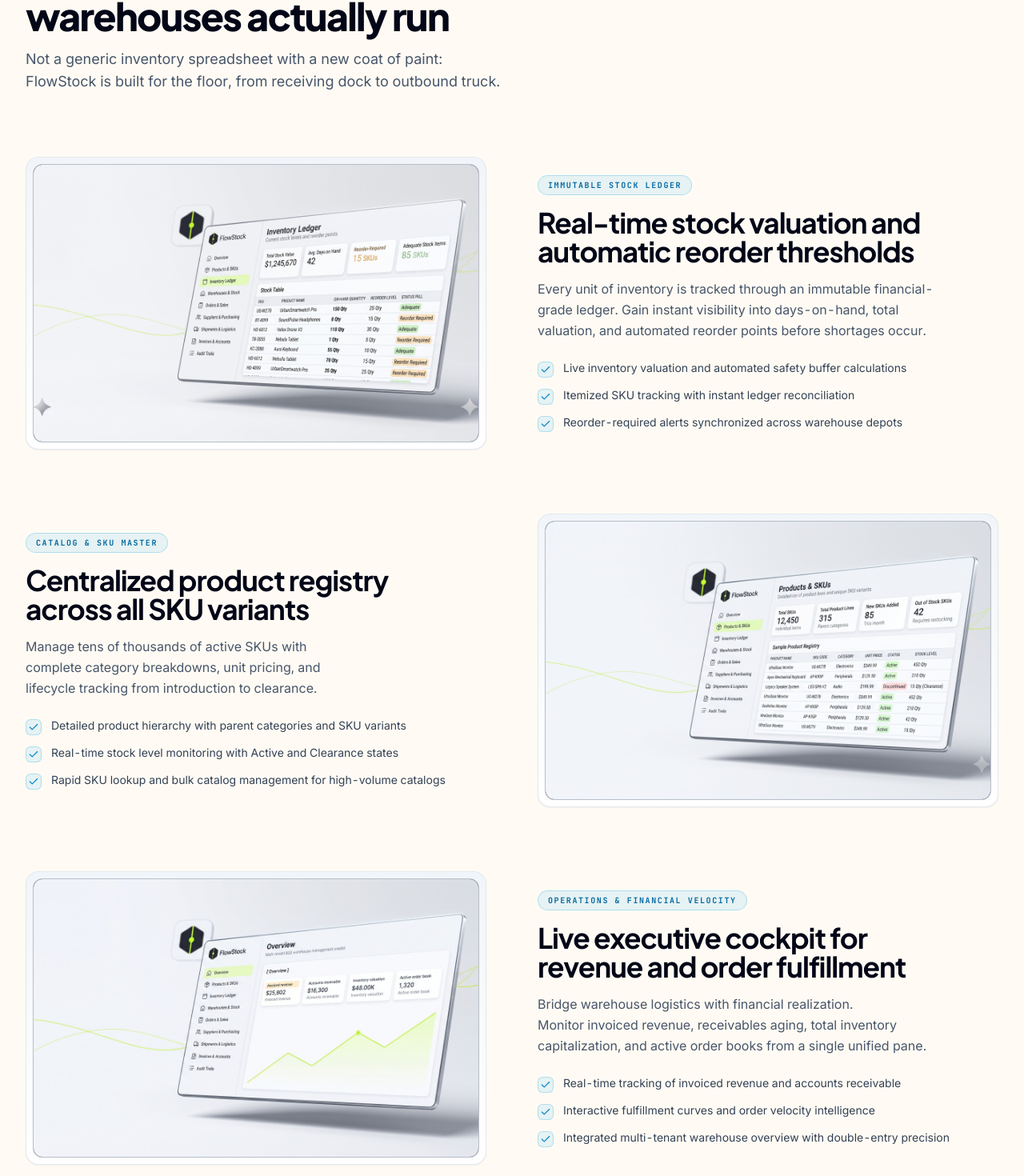
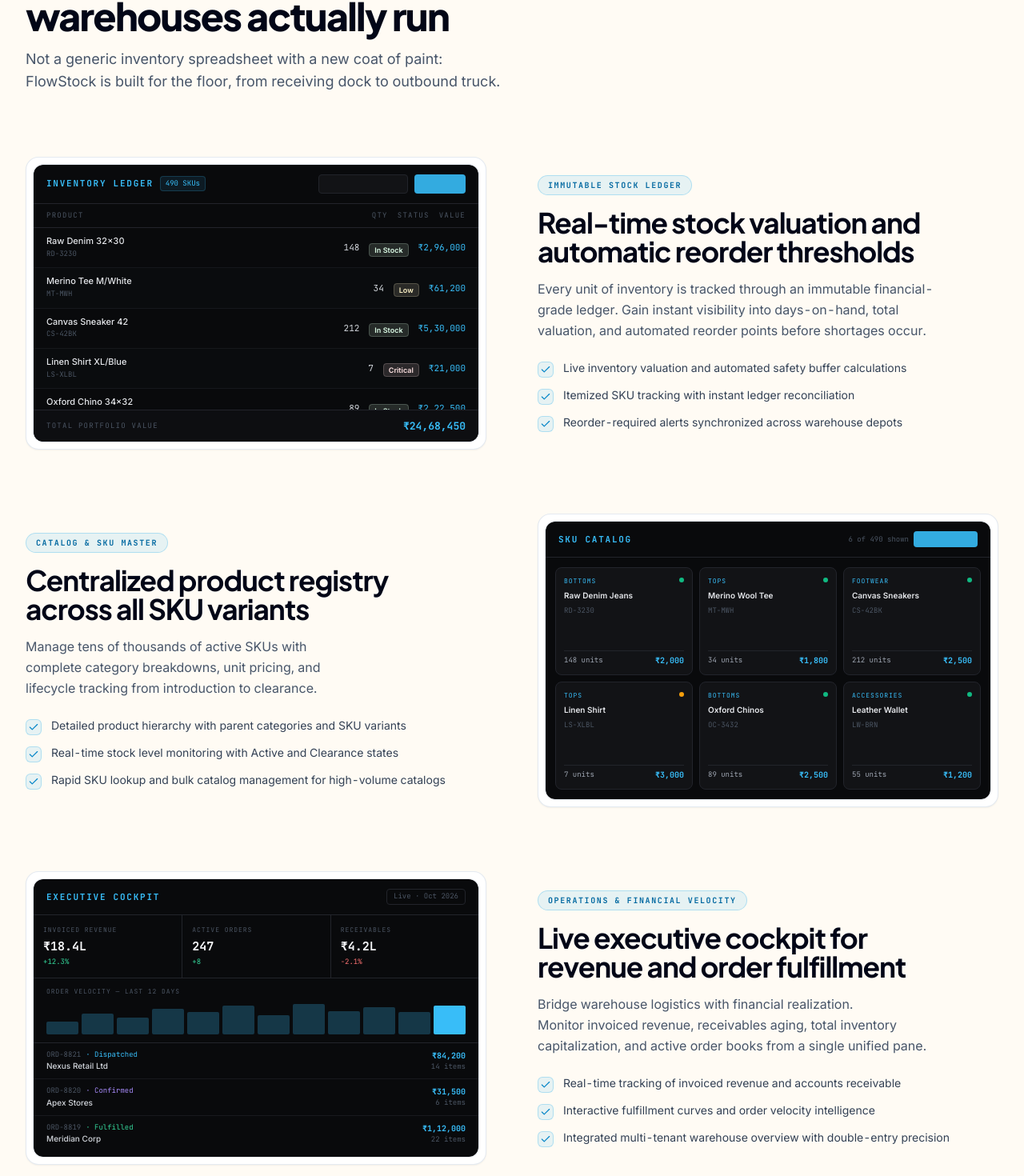
Before and after one commit to joshimukesh-15/FlowStock, a React (Vite) app in the folder frontend/: page / in a window 1280 px wide. Shown: the part 1170-2640 px from the top of the page at 80% size. Built offline with nearby package versions, Linux system fonts and the light colour scheme; no server answers.

Commit message:
feat: replace landing page JPEGs with code-driven JSX UI panels

```diff
--- a/frontend/src/pages/Welcome.jsx
+++ b/frontend/src/pages/Welcome.jsx
@@ -19,32 +19,183 @@ import { motion } from "framer-motion";
 import { Logomark } from "@/components/ui/Logomark";
 import { ThemeToggle } from "@/components/ui/ThemeToggle";
 
+/* ── Inventory Ledger Panel ── */
+function InventoryPanel() {
+  const rows = [
+    { name: "Raw Denim 32x30", sku: "RD-3230", qty: 148, status: "ok", value: "₹2,96,000" },
+    { name: "Merino Tee M/White", sku: "MT-MWH", qty: 34, status: "low", value: "₹61,200" },
+    { name: "Canvas Sneaker 42", sku: "CS-42BK", qty: 212, status: "ok", value: "₹5,30,000" },
+    { name: "Linen Shirt XL/Blue", sku: "LS-XLBL", qty: 7, status: "critical", value: "₹21,000" },
+    { name: "Oxford Chino 34x32", sku: "OC-3432", qty: 89, status: "ok", value: "₹2,22,500" },
+  ];
+  const badge = { ok: ["#166534", "#DCFCE7", "In Stock"], low: ["#92400E", "#FEF3C7", "Low"], critical: ["#991B1B", "#FEE2E2", "Critical"] };
+  return (
+    <div className="w-full h-full bg-[#090A0C] rounded-xl overflow-hidden flex flex-col select-none">
+      {/* Header bar */}
+      <div className="flex items-center justify-between px-4 py-3 border-b border-[#22242B]">
+        <div className="flex items-center gap-2">
+          <span className="text-[11px] font-mono font-bold uppercase tracking-[0.16em] text-[#38BDF8]">Inventory Ledger</span>
+          <span className="px-1.5 py-0.5 rounded text-[9px] font-mono bg-[#38BDF8]/10 text-[#38BDF8] border border-[#38BDF8]/20">490 SKUs</span>
+        </div>
+        <div className="flex items-center gap-2">
+          <div className="h-6 w-28 rounded bg-[#121316] border border-[#22242B]" />
+          <div className="h-6 w-16 rounded bg-[#38BDF8] opacity-90" />
+        </div>
+      </div>
+      {/* Table */}
+      <div className="flex-1 overflow-hidden">
+        <div className="grid grid-cols-[1fr_auto_auto_auto] gap-x-3 px-4 py-2 border-b border-[#22242B]">
+          {["PRODUCT", "QTY", "STATUS", "VALUE"].map(h => (
+            <span key={h} className="text-[9px] font-mono uppercase tracking-[0.14em] text-[#4B5563]">{h}</span>
+          ))}
+        </div>
+        {rows.map((r, i) => (
+          <div key={i} className={`grid grid-cols-[1fr_auto_auto_auto] gap-x-3 px-4 py-2.5 border-b border-[#22242B]/50 ${i % 2 === 0 ? "" : "bg-[#0D0E11]/50"}`}>
+            <div>
+              <div className="text-[11px] text-[#E5E7EB] font-medium leading-tight truncate">{r.name}</div>
+              <div className="text-[9px] font-mono text-[#4B5563] mt-0.5">{r.sku}</div>
+            </div>
+            <div className="text-[11px] font-mono tabular-nums text-[#D1D5DB] self-center">{r.qty}</div>
+            <div className="self-center">
+              <span className="px-1.5 py-0.5 rounded text-[9px] font-semibold" style={{ background: badge[r.status][1] + "22", color: badge[r.status][1], border: `1px solid ${badge[r.status][1]}33` }}>
+                {badge[r.status][2]}
+              </span>
+            </div>
+            <div className="text-[11px] font-mono tabular-nums text-[#38BDF8] self-center text-right">{r.value}</div>
+          </div>
+        ))}
+      </div>
+      {/* Footer metric */}
+      <div className="flex items-center justify-between px-4 py-2.5 border-t border-[#22242B] bg-[#0D0E11]">
+        <span className="text-[9px] font-mono uppercase tracking-[0.14em] text-[#4B5563]">Total Portfolio Value</span>
+        <span className="text-[13px] font-mono font-bold tabular-nums text-[#38BDF8]">₹24,68,450</span>
+      </div>
+    </div>
+  );
+}
+
+/* ── Products / SKU Catalog Panel ── */
+function ProductsPanel() {
+  const products = [
+    { name: "Raw Denim Jeans", cat: "Bottoms", sku: "RD-3230", stock: 148, price: "₹2,000" },
+    { name: "Merino Wool Tee", cat: "Tops", sku: "MT-MWH", stock: 34, price: "₹1,800" },
+    { name: "Canvas Sneakers", cat: "Footwear", sku: "CS-42BK", stock: 212, price: "₹2,500" },
+    { name: "Linen Shirt", cat: "Tops", sku: "LS-XLBL", stock: 7, price: "₹3,000" },
+    { name: "Oxford Chinos", cat: "Bottoms", sku: "OC-3432", stock: 89, price: "₹2,500" },
+    { name: "Leather Wallet", cat: "Accessories", sku: "LW-BRN", stock: 55, price: "₹1,200" },
+  ];
+  return (
+    <div className="w-full h-full bg-[#090A0C] rounded-xl overflow-hidden flex flex-col select-none">
+      {/* Header */}
+      <div className="flex items-center justify-between px-4 py-3 border-b border-[#22242B]">
+        <span className="text-[11px] font-mono font-bold uppercase tracking-[0.16em] text-[#38BDF8]">SKU Catalog</span>
+        <div className="flex items-center gap-1.5">
+          <span className="text-[9px] font-mono text-[#4B5563]">6 of 490 shown</span>
+          <div className="h-5 w-20 rounded bg-[#38BDF8] opacity-90" />
+        </div>
+      </div>
+      {/* Grid */}
+      <div className="flex-1 p-3 grid grid-cols-3 gap-2 overflow-hidden">
+        {products.map((p, i) => (
+          <div key={i} className="rounded-lg border border-[#22242B] bg-[#121316] p-2.5 flex flex-col gap-1.5 hover:border-[#38BDF8]/30 transition-colors">
+            <div className="flex items-start justify-between">
+              <span className="text-[8px] font-mono uppercase tracking-[0.12em] text-[#38BDF8]">{p.cat}</span>
+              <span className={`w-1.5 h-1.5 rounded-full mt-0.5 ${p.stock > 20 ? "bg-emerald-500" : "bg-amber-500"}`} />
+            </div>
+            <div className="text-[10px] font-semibold text-[#E5E7EB] leading-tight">{p.name}</div>
+            <div className="text-[9px] font-mono text-[#4B5563]">{p.sku}</div>
+            <div className="flex items-center justify-between mt-auto pt-1 border-t border-[#22242B]">
+              <span className="text-[9px] font-mono tabular-nums text-[#9CA3AF]">{p.stock} units</span>
+              <span className="text-[10px] font-mono font-bold tabular-nums text-[#38BDF8]">{p.price}</span>
+            </div>
+          </div>
+        ))}
+      </div>
+    </div>
+  );
+}
+
+/* ── Operations & Financial Velocity Panel ── */
+function OperationsPanel() {
+  const kpis = [
+    { label: "Invoiced Revenue", value: "₹18.4L", delta: "+12.3%", up: true },
+    { label: "Active Orders", value: "247", delta: "+8", up: true },
+    { label: "Receivables", value: "₹4.2L", delta: "-2.1%", up: false },
+  ];
+  const orders = [
+    { id: "ORD-8821", customer: "Nexus Retail Ltd", items: 14, status: "Dispatched", amount: "₹84,200" },
+    { id: "ORD-8820", customer: "Apex Stores", items: 6, status: "Confirmed", amount: "₹31,500" },
+    { id: "ORD-8819", customer: "Meridian Corp", items: 22, status: "Fulfilled", amount: "₹1,12,000" },
+  ];
+  const bars = [40, 65, 52, 80, 70, 88, 60, 95, 72, 85, 68, 90];
+  const statusColor = { Dispatched: "#38BDF8", Confirmed: "#A78BFA", Fulfilled: "#34D399" };
+  return (
+    <div className="w-full h-full bg-[#090A0C] rounded-xl overflow-hidden flex flex-col select-none">
+      {/* Header */}
+      <div className="flex items-center justify-between px-4 py-3 border-b border-[#22242B]">
+        <span className="text-[11px] font-mono font-bold uppercase tracking-[0.16em] text-[#38BDF8]">Executive Cockpit</span>
+        <span className="text-[9px] font-mono text-[#4B5563] border border-[#22242B] px-2 py-0.5 rounded">Live · Oct 2026</span>
+      </div>
+      {/* KPIs */}
+      <div className="grid grid-cols-3 divide-x divide-[#22242B] border-b border-[#22242B]">
+        {kpis.map((k, i) => (
+          <div key={i} className="px-3 py-3">
+            <div className="text-[8px] font-mono uppercase tracking-[0.12em] text-[#4B5563] mb-1">{k.label}</div>
+            <div className="text-[15px] font-mono font-bold tabular-nums text-[#F4F5F7]">{k.value}</div>
+            <div className={`text-[9px] font-mono mt-0.5 ${k.up ? "text-emerald-400" : "text-red-400"}`}>{k.delta}</div>
+          </div>
+        ))}
+      </div>
+      {/* Mini bar chart */}
+      <div className="px-4 py-2.5 border-b border-[#22242B]">
+        <div className="text-[8px] font-mono uppercase tracking-[0.12em] text-[#4B5563] mb-2">Order Velocity — Last 12 Days</div>
+        <div className="flex items-end gap-1 h-10">
+          {bars.map((h, i) => (
+            <div key={i} className="flex-1 rounded-sm" style={{ height: `${h}%`, background: i === bars.length - 1 ? "#38BDF8" : "#38BDF8" + "40" }} />
+          ))}
+        </div>
+      </div>
+      {/* Recent orders */}
+      <div className="flex-1 overflow-hidden">
+        {orders.map((o, i) => (
+          <div key={i} className={`flex items-center gap-3 px-4 py-2 ${i < orders.length - 1 ? "border-b border-[#22242B]/60" : ""}`}>
+            <div className="flex-1 min-w-0">
+              <div className="flex items-center gap-1.5">
+                <span className="text-[9px] font-mono text-[#4B5563]">{o.id}</span>
+                <span className="text-[9px] font-mono" style={{ color: statusColor[o.status] }}>· {o.status}</span>
+              </div>
+              <div className="text-[10px] text-[#D1D5DB] font-medium truncate">{o.customer}</div>
+            </div>
+            <div className="text-right shrink-0">
+              <div className="text-[10px] font-mono font-bold tabular-nums text-[#38BDF8]">{o.amount}</div>
+              <div className="text-[9px] font-mono text-[#4B5563]">{o.items} items</div>
+            </div>
+          </div>
+        ))}
+      </div>
+    </div>
+  );
+}
+
 /* ── High-Performance Responsive Feature Row ── */
 function FeatureRow({
   tag,
   title,
   description,
   bullets,
-  imgSrc,
-  imgAlt,
+  panel,
   reverse = false,
 }) {
   return (
     <div className="grid grid-cols-1 lg:grid-cols-2 gap-10 lg:gap-16 items-center my-14 sm:my-20">
-      {/* Media Column */}
+      {/* Panel Column */}
       <div
-        className={`rounded-2xl overflow-hidden border border-slate-200/90 dark:border-[#22242B] bg-white dark:bg-[#121316] shadow-sm hover:shadow-xl transition-all duration-300 p-1.5 sm:p-2 bg-gradient-to-b from-slate-100 to-white dark:from-[#18191E] dark:to-[#121316] ${
+        className={`rounded-2xl overflow-hidden border border-slate-200/90 dark:border-[#22242B] bg-white dark:bg-[#0D0E11] shadow-sm hover:shadow-[0_0_40px_rgba(56,189,248,0.06)] transition-all duration-500 p-1.5 sm:p-2 ${
           reverse ? "lg:order-2" : "lg:order-1"
         }`}
       >
-        <div className="rounded-xl overflow-hidden border border-slate-200/80 dark:border-[#22242B] bg-slate-900 relative aspect-[16/10]">
-          <img
-            src={imgSrc}
-            alt={imgAlt}
-            className="w-full h-full object-cover object-center hover:scale-[1.02] transition-transform duration-500 ease-out"
-            loading="lazy"
-            decoding="async"
-          />
+        <div className="rounded-xl overflow-hidden border border-slate-200/80 dark:border-[#22242B] relative aspect-[16/10]">
+          {panel}
         </div>
       </div>
 
@@ -323,8 +474,7 @@ export default function WelcomePage() {
             "Itemized SKU tracking with instant ledger reconciliation",
             "Reorder-required alerts synchronized across warehouse depots"
           ]}
-          imgSrc="/assets/flowstock-inventory.jpeg"
-          imgAlt="FlowStock Inventory Ledger and Real-Time Stock Valuation Console"
+          panel={<InventoryPanel />}
           reverse={false}
         />
 
@@ -338,8 +488,7 @@ export default function WelcomePage() {
             "Real-time stock level monitoring with Active and Clearance states",
             "Rapid SKU lookup and bulk catalog management for high-volume catalogs"
           ]}
-          imgSrc="/assets/flowstock-products.jpeg"
-          imgAlt="FlowStock Products and SKU Variants Management Console"
+          panel={<ProductsPanel />}
           reverse={true}
         />
 
@@ -353,8 +502,7 @@ export default function WelcomePage() {
             "Interactive fulfillment curves and order velocity intelligence",
             "Integrated multi-tenant warehouse overview with double-entry precision"
           ]}
-          imgSrc="/assets/flowstock-operations.jpeg"
-          imgAlt="FlowStock Executive Operations and Warehouse Management Dashboard"
+          panel={<OperationsPanel />}
           reverse={false}
         />
       </section>
```
